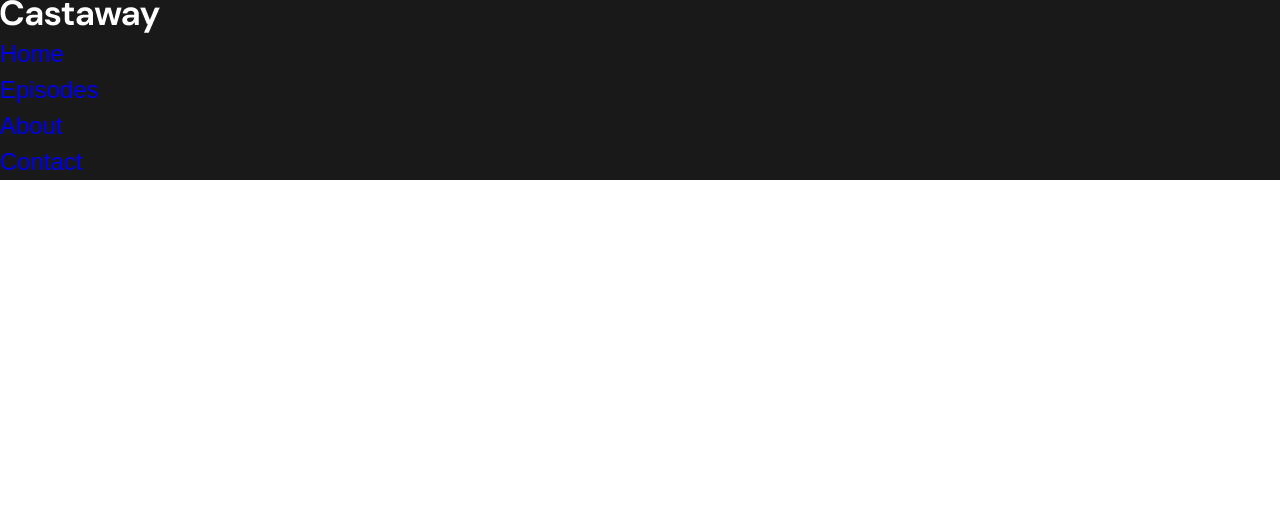
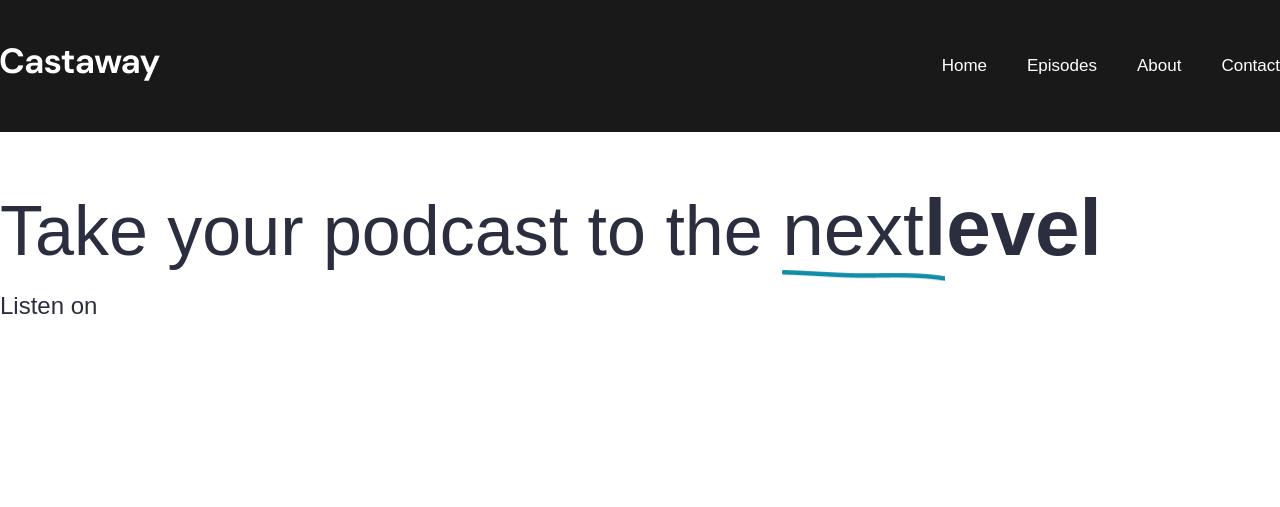
Before and after one commit to denisholmov/castaway, a plain HTML site: page index.html in a window 1280 px wide. Drawn offline with Linux system fonts and the light colour scheme.

Commit message:
Пишу get-started

```diff
--- a/css/global/variables.css
+++ b/css/global/variables.css
@@ -1,4 +1,5 @@
-:root{
-    --white: #ffffff;
-    --thamar-black: #191919;
+:root {
+  --white: #ffffff;
+  --thamar-black: #191919;
+  --mediterranean-sea: #118da8;
 }
--- /dev/null
+++ b/css/pages/get-started/get-started.css
@@ -0,0 +1,27 @@
+.get-started__title {
+  font-family: sans-serif;
+  font-size: 70px;
+  font-weight: 400;
+}
+
+.get-started__next {
+  position: relative;
+  font-size: 75px;
+}
+
+.get-started__next::before {
+  content: '';
+
+  position: absolute;
+  bottom: -10px;
+  left: 0;
+  background-image: url('../../../images/vector.png');
+  background-repeat: no-repeat;
+  background-size: cover;
+  width: 163px;
+  height: 11px;
+}
+
+.get-started__title strong {
+  font-size: 80px;
+}
--- a/css/pages/header/header.css
+++ b/css/pages/header/header.css
@@ -1,3 +1,28 @@
-.header{
-    background-color: var(--thamar-black);
+.header {
+  padding-top: 43px;
+  padding-bottom: 43px;
+  background-color: var(--thamar-black);
 }
+
+.header__container {
+  display: flex;
+  justify-content: space-between;
+  align-items: center;
+}
+
+.header__list {
+  display: flex;
+  gap: 40px;
+}
+
+.header__link {
+  font-family: sans-serif;
+  color: var(--white);
+  font-size: 17px;
+  font-weight: 400;
+  line-height: 2.7;
+}
+
+.header__link:hover {
+  color: var(--mediterranean-sea);
+}
--- a/css/pages/index.css
+++ b/css/pages/index.css
@@ -1,4 +1,5 @@
-@import url("./common.css");
-@import url("./header/header.css");
-@import url("./footer/footer.css");
-@import url("./news/news.css");
+@import url('./common.css');
+@import url('./header/header.css');
+@import url('./footer/footer.css');
+@import url('./news/news.css');
+@import url('./get-started/get-started.css');
--- a/index.html
+++ b/index.html
@@ -1,10 +1,10 @@
 <!DOCTYPE html>
 <html lang="en">
   <head>
-    <meta charset="UTF-8">
-    <meta name="viewport" content="width=device-width, initial-scale=1.0">
-    <link rel="stylesheet" href="./css/global/index.css">
-    <link rel="stylesheet" href="./css/pages/index.css">
+    <meta charset="UTF-8" />
+    <meta name="viewport" content="width=device-width, initial-scale=1.0" />
+    <link rel="stylesheet" href="./css/global/index.css" />
+    <link rel="stylesheet" href="./css/pages/index.css" />
     <title>Document</title>
   </head>
   <body>
@@ -12,7 +12,7 @@
       <header class="header">
         <div class="header__container">
           <div class="header__logo">
-                    <img src="./images/logo.png" alt="Логотип">
+            <img src="./images/logo.png" alt="Логотип" />
           </div>
           <nav class="header__nav">
             <ul class="header__list">
@@ -25,6 +25,31 @@
         </div>
       </header>
 
+      <main class="main">
+        <section class="get-started">
+          <div class="get-started__container">
+            <div class="get-started__image">
+              <img src="#" alt="" />
+            </div>
+
+            <div class="get-started__content">
+              <h1 class="get-started__title">
+                Take your podcast to the <span class="get-started__next">next</span><strong>level</strong>
+              </h1>
+              <div>
+                <p>Listen on</p>
+                <ul class="get-started__social-network social-network">
+                  <li class="social-network__item"><img src="#" alt="" /></li>
+                  <li class="social-network__item"><img src="#" alt="" /></li>
+                  <li class="social-network__item"><img src="#" alt="" /></li>
+                  <li class="social-network__item"><img src="#" alt="" /></li>
+                  <li class="social-network__item"><img src="#" alt="" /></li>
+                </ul>
+              </div>
+            </div>
+          </div>
+        </section>
+      </main>
     </div>
   </body>
 </html>
```
Also changed, not shown: images/vector.png (added). Lines whose indentation alone changed are shown as unchanged.
